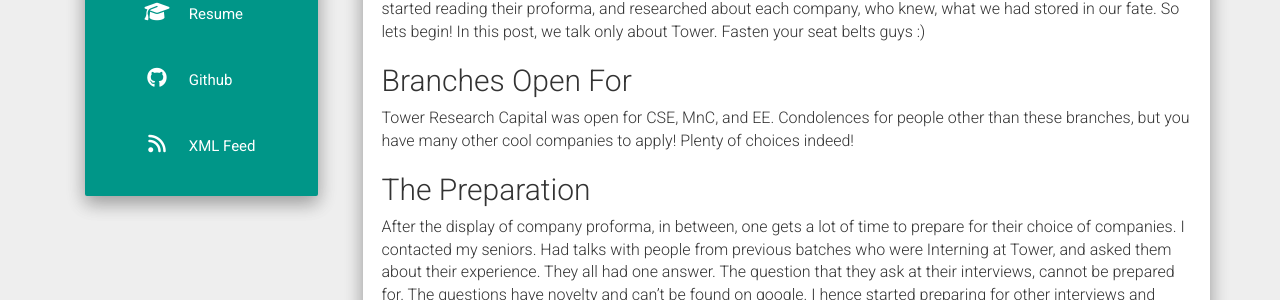
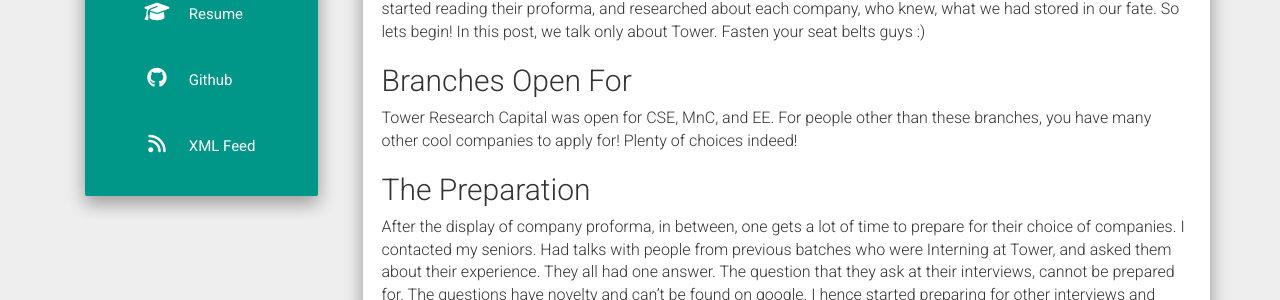
Before and after one commit to AkashKrDutta/AkashKrDutta.github.io, a Jekyll site: the page built from _posts/2017-08-16-Interview-experience-Tower.md, in a window 1280 px wide. Shown: the part 499-799 px from the top of the page. Built offline with Jekyll 4.4.1, drawn with Linux system fonts in a browser that asks for light colours; nearby versions of some CDN libraries; comment, search, counter and statistics services are not loaded.

Commit message:
removed condolences word - didnt fit well

```diff
--- a/_posts/2017-08-16-Interview-experience-Tower.md
+++ b/_posts/2017-08-16-Interview-experience-Tower.md
@@ -15,7 +15,7 @@
 We all were anxiously waiting  for the companies to be appearing in the Internship Portal. The companies came in a group. Tower, Samsung Korea, DE Shaw, Goldman Sachs, and many other big companies booked for day 1. We started reading their proforma, and researched about each company, who knew, what we had stored in our fate. So lets begin! In this post, we talk only about Tower. Fasten your seat belts guys :)
 
 ## Branches Open For
-Tower Research Capital was open for CSE, MnC, and EE. Condolences for people other than these branches, but you have many other cool companies to apply! Plenty of choices indeed!
+Tower Research Capital was open for CSE, MnC, and EE. For people other than these branches, you have many other cool companies to apply for! Plenty of choices indeed!
 
 ## The Preparation
 After the display of company proforma, in between, one gets a lot of time to prepare for their choice of companies. I contacted my seniors. Had talks with people from previous batches who were Interning at Tower, and asked them about their experience. They all had one answer. The question that they ask at their interviews, cannot be prepared for. The questions have novelty and can’t be found on google. I hence started preparing for other interviews and coding tests that I had to clear (Tower doesn’t have a coding test round, only interview shortlisting. For others, they might shortlist for a coding/quant test and then on the basis of this result, students are shortlisted for interview rounds)
```
